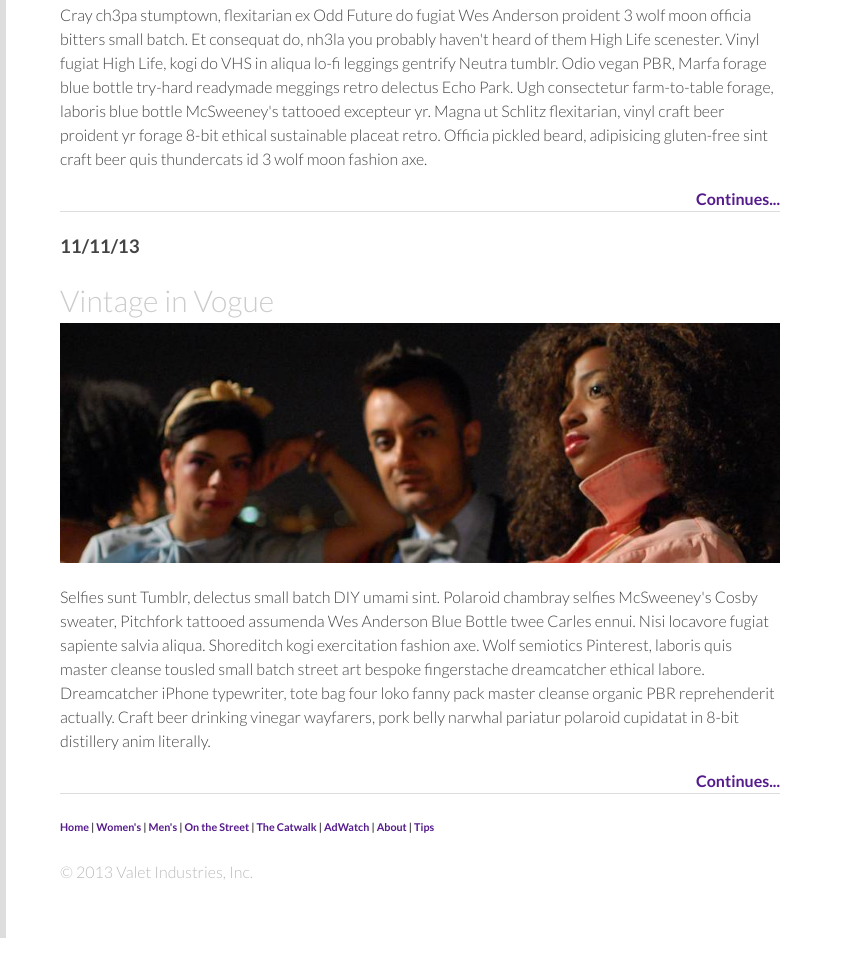
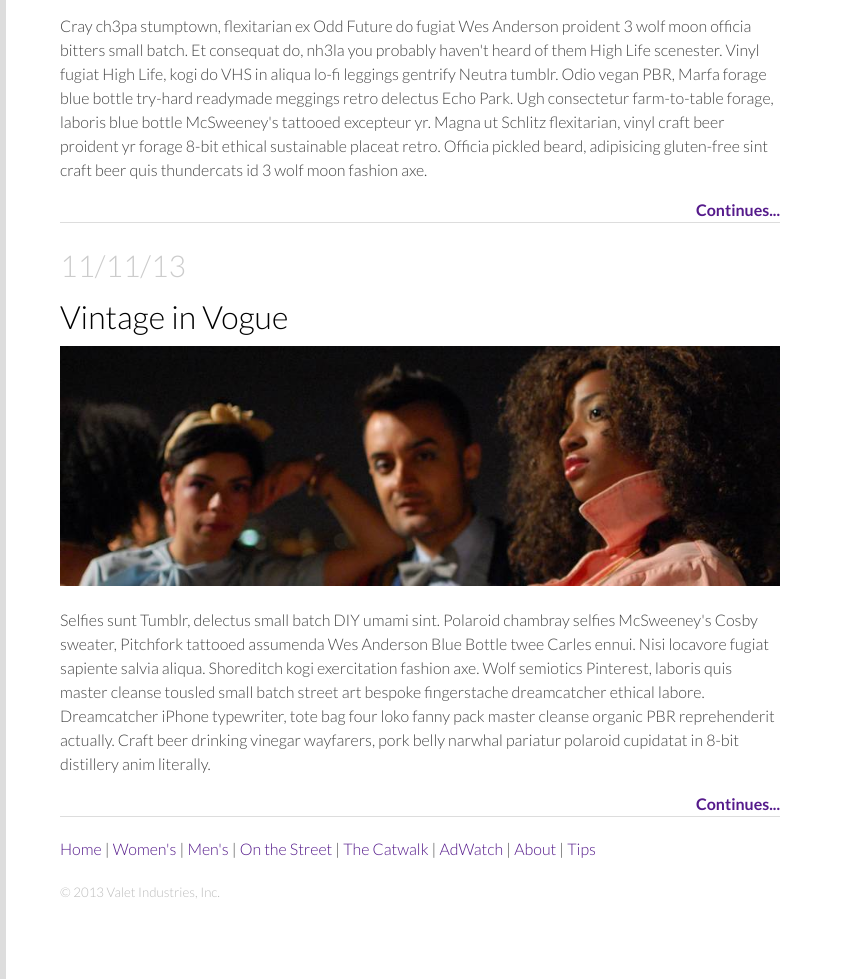
Before and after one commit to jaylupus/jaylupus.github.io, a plain HTML site: page fashion-blog/index.html in a window 1280 px wide. Shown: the part 596-1575 px from the top of the page, without its empty margins (0-843 px from the left). Before the commit the page ends 1534 px from the top, so only its background shows below. Drawn offline with Linux system fonts and the light colour scheme.

Commit message:
Renamed tags

```diff
--- a/fashion-blog/css/main.css
+++ b/fashion-blog/css/main.css
@@ -21,7 +21,7 @@ nav{
 	font-weight: normal;
 }
 
-h4{
+h3{
 	color: #cccccc;
 	font-weight: normal;
 	font-size: 30px;
@@ -29,12 +29,17 @@ h4{
 	margin-bottom: 0px;
 }
 
-h5{
+h4{
 	color: black;
 	font-weight: normal;
 	font-size: 32px;
 	margin-top: 5px;
 	margin-bottom: 5px;
+}
+
+h5{
+	color: #bbbbbb;
+	font-weight: normal;
 }
 
 img{
@@ -50,10 +55,6 @@ img{
 .continues{
 	text-align: right;
 	font-weight: bold;
-}
-
-.copy{
-	color: #bbbbbb;
 }
 
 a:link{
--- a/fashion-blog/index.html
+++ b/fashion-blog/index.html
@@ -24,6 +24,7 @@
 				</nav>
 
 					<div class="entry">
+
 						<h3>11/12/13</h3>
 
 							<h4>On the Street in Brooklyn</h4>
@@ -32,10 +33,13 @@
 
 								<p>Cray ch3pa stumptown, flexitarian ex Odd Future do fugiat Wes Anderson proident 3 wolf moon officia bitters small batch. Et consequat do, nh3la you probably haven't heard of them High Life scenester. Vinyl fugiat High Life, kogi do VHS in aliqua lo-fi leggings gentrify Neutra tumblr. Odio vegan PBR, Marfa forage blue bottle try-hard readymade meggings retro delectus Echo Park. Ugh consectetur farm-to-table forage, laboris blue bottle McSweeney's tattooed excepteur yr. Magna ut Schlitz flexitarian, vinyl craft beer proident yr forage 8-bit ethical sustainable placeat retro. Officia pickled beard, adipisicing gluten-free sint craft beer quis thundercats id 3 wolf moon fashion axe.</p>
 
-								<div class="continues"><a href="">Continues...</a></div>
+								<div class="continues">
+									<a href="">Continues...</a>
+								</div>
 					</div>
 
 					<div class="entry">
+
 						<h3>11/11/13</h3>
 
 							<h4>Vintage in Vogue</h4>
@@ -44,10 +48,12 @@
 
 								<p>Selfies sunt Tumblr, delectus small batch DIY umami sint. Polaroid chambray selfies McSweeney's Cosby sweater, Pitchfork tattooed assumenda Wes Anderson Blue Bottle twee Carles ennui. Nisi locavore fugiat sapiente salvia aliqua. Shoreditch kogi exercitation fashion axe. Wolf semiotics Pinterest, laboris quis master cleanse tousled small batch street art bespoke fingerstache dreamcatcher ethical labore. Dreamcatcher iPhone typewriter, tote bag four loko fanny pack master cleanse organic PBR reprehenderit actually. Craft beer drinking vinegar wayfarers, pork belly narwhal pariatur polaroid cupidatat in 8-bit distillery anim literally.</p>
 
-								<div class="continues"><a href="">Continues...</a></div>
+								<div class="continues">
+									<a href="">Continues...</a>
+								</div>
 					</div>
 
-								<h6>
+								<div>
 									<a href="">Home</a> |
 									<a href="">Women's</a> |
 									<a href="">Men's</a> |
@@ -56,10 +62,9 @@
 									<a href="">AdWatch</a> |
 									<a href="">About</a> |
 									<a href="">Tips</a>
+								</div>
 
-								</h6>
-
-									<div class="copy">&copy; 2013 Valet Industries, Inc.</div>
+									<h5>&copy; 2013 Valet Industries, Inc.</h5>
 
 	</body>
 </html>
```
